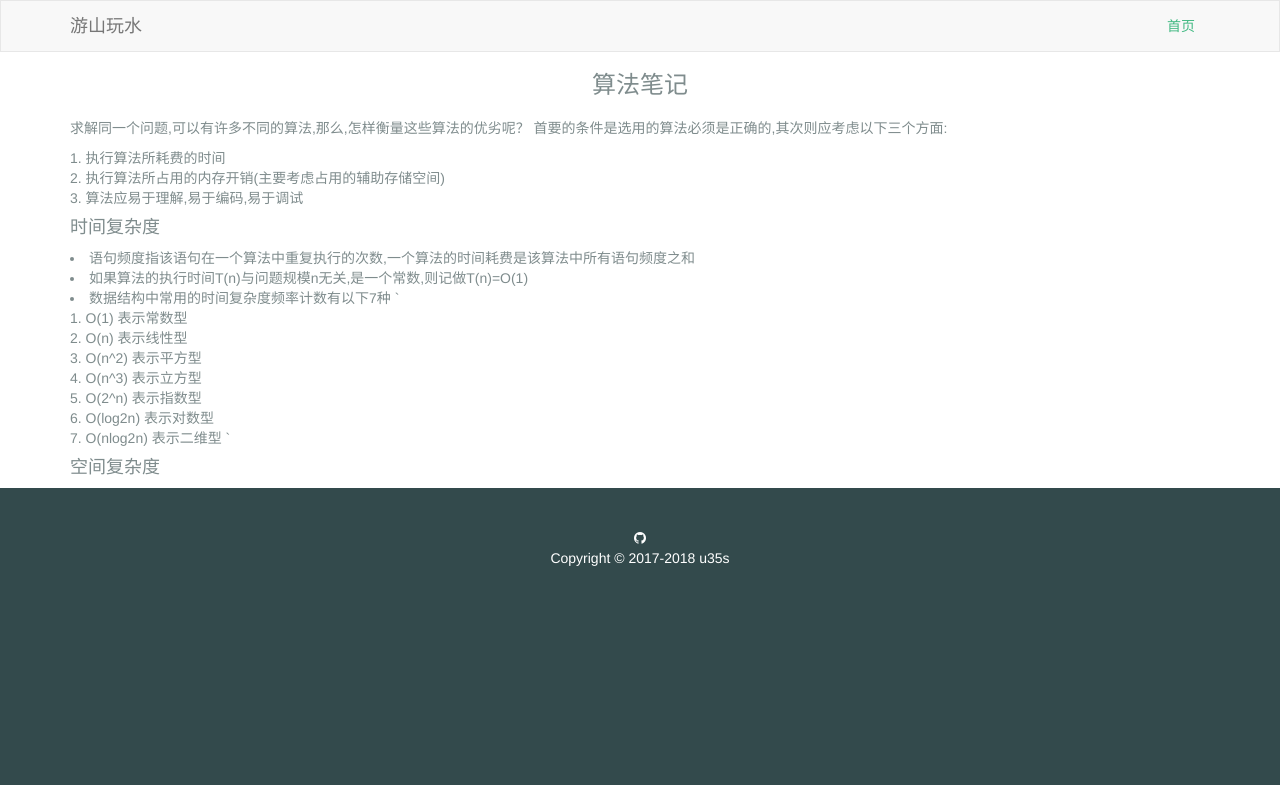
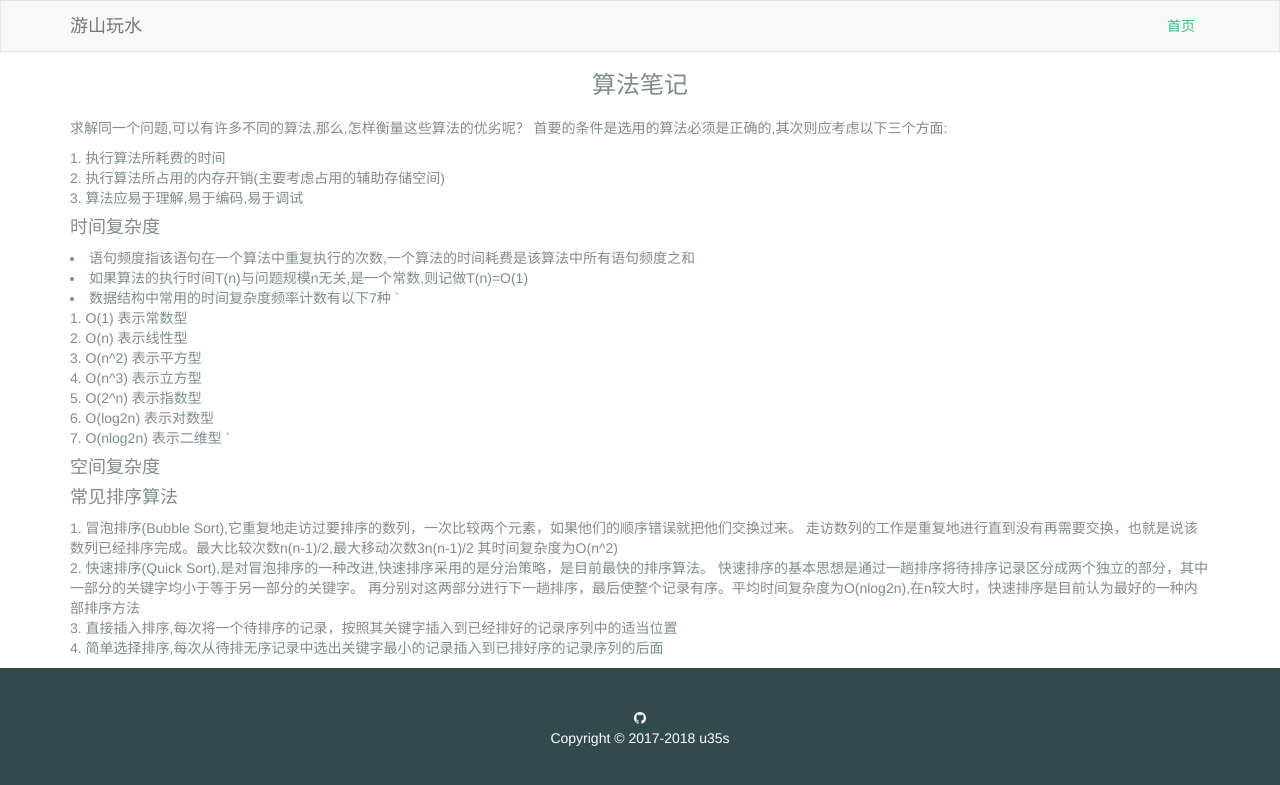
Before and after one commit to u35s/oottoo.github.io, a Jekyll site: the page built from _posts/2018-04-03-algorithm-note.md, in a window 1280 px wide. Shown: the top 785 px of the page. Built offline with Jekyll 4.4.1, drawn with Linux system fonts in a browser that asks for light colours.

Commit message:
添加常见的排序算法概要

```diff
--- a/_posts/2018-04-03-algorithm-note.md
+++ b/_posts/2018-04-03-algorithm-note.md
@@ -26,3 +26,13 @@ title: 算法笔记
 `
 
 #### 空间复杂度
+
+#### 常见排序算法
+1. 冒泡排序(Bubble Sort),它重复地走访过要排序的数列，一次比较两个元素，如果他们的顺序错误就把他们交换过来。
+走访数列的工作是重复地进行直到没有再需要交换，也就是说该数列已经排序完成。最大比较次数n(n-1)/2,最大移动次数3n(n-1)/2
+其时间复杂度为O(n^2)
+2. 快速排序(Quick Sort),是对冒泡排序的一种改进,快速排序采用的是分治策略，是目前最快的排序算法。
+快速排序的基本思想是通过一趟排序将待排序记录区分成两个独立的部分，其中一部分的关键字均小于等于另一部分的关键字。
+再分别对这两部分进行下一趟排序，最后使整个记录有序。平均时间复杂度为O(nlog2n),在n较大时，快速排序是目前认为最好的一种内部排序方法
+3. 直接插入排序,每次将一个待排序的记录，按照其关键字插入到已经排好的记录序列中的适当位置
+4. 简单选择排序,每次从待排无序记录中选出关键字最小的记录插入到已排好序的记录序列的后面
```
